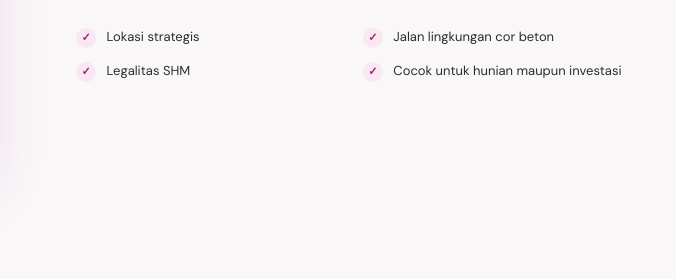
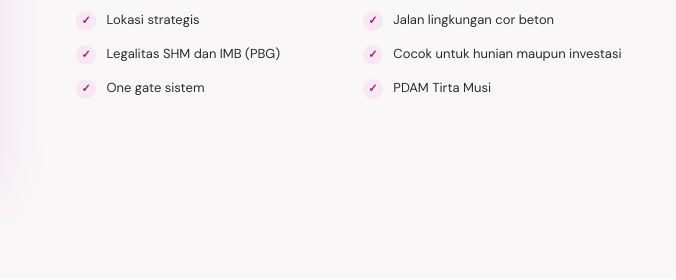
Before and after one commit to AfivaNur/PerumahanTamanSukasari_new, a plain HTML site: page index.html in a window 1280 px wide. Shown: the part 1396-1676 px from the top of the page, 604-1280 px from the left. Drawn offline with nearby package versions, Linux system fonts and the light colour scheme.

Commit message:
Modify legal status item in checklist
Updated legal status information in the checklist.

```diff
--- a/index.html
+++ b/index.html
@@ -160,8 +160,10 @@
             <div class="check-list">
                 <div><span>✓</span> Lokasi strategis</div>
                 <div><span>✓</span> Jalan lingkungan cor beton</div>
-                <div><span>✓</span> Legalitas SHM</div>
+                <div><span>✓</span> Legalitas SHM dan IMB (PBG)</div>
                 <div><span>✓</span> Cocok untuk hunian maupun investasi</div>
+                <div><span>✓</span> One gate sistem</div>
+                <div><span>✓</span> PDAM Tirta Musi</div>
             </div>
 
         </div>
```
